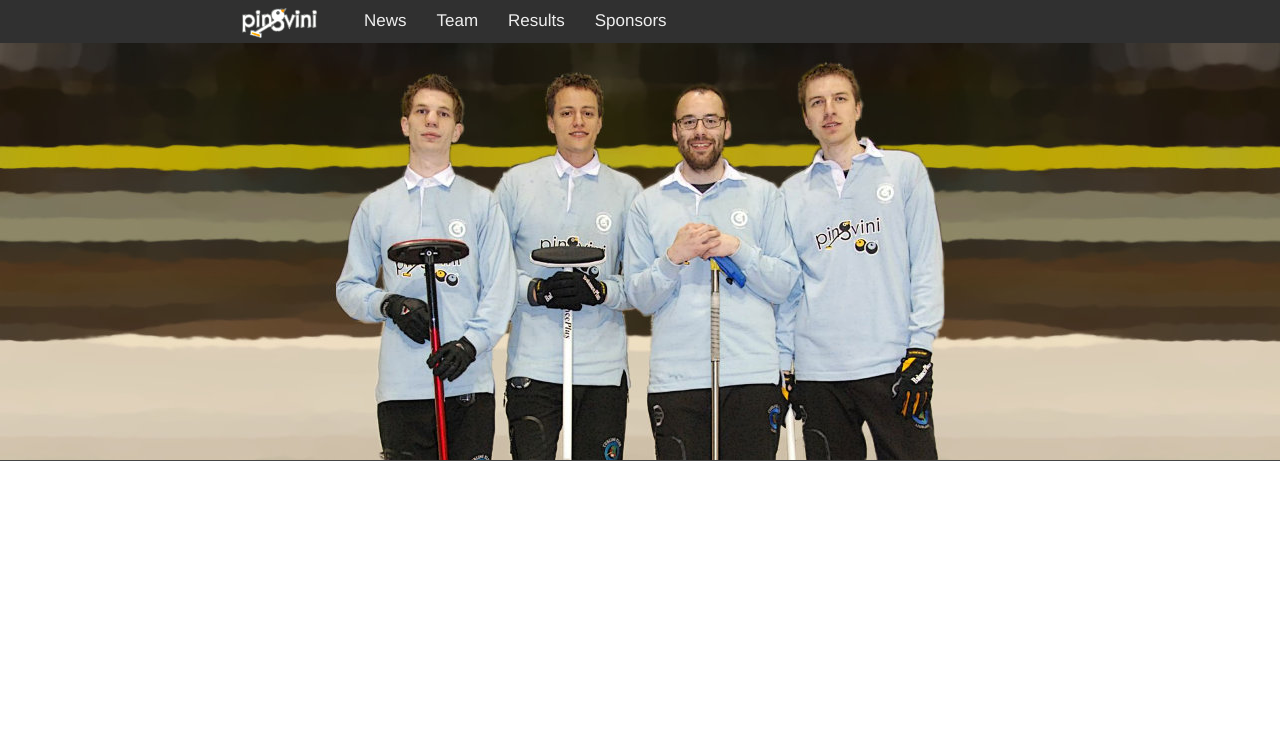
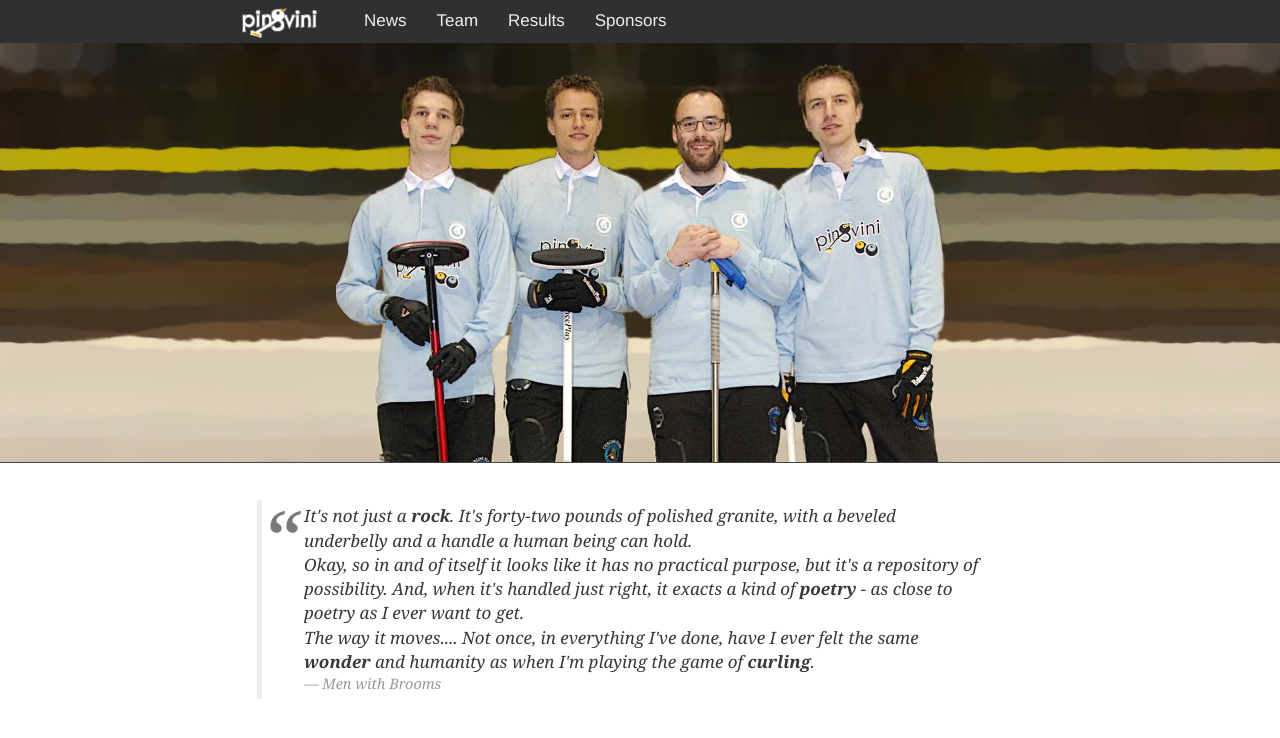
Before and after one commit to pingvini/pingvini.github.io, a Jekyll site: the page built from index.html, in a window 1280 px wide. Shown: the top 738 px of the page. Built offline with Jekyll 4.4.1, drawn with Linux system fonts in a browser that asks for light colours; Markdown is read by kramdown in place of the engine named in the settings; comment, search, counter and statistics services are not loaded.

Commit message:
Added quotes to first page.

```diff
--- a/assets/css/penguin.css
+++ b/assets/css/penguin.css
@@ -67,7 +67,7 @@ h1, h2, h3 {
 
 .infinite-image{
   position: relative;
-  margin-top: -10px;
+  margin-top: -8px;
 }
 .infinite-image > div{
   width: 100%;
@@ -114,6 +114,29 @@ h1, h2, h3 {
   }
 }
 
+/* Quotes
+-------------------------------------------------- */
+
+blockquote {
+  font-family: Georgia, serif;
+  font-size: 17px;
+  font-style: italic;
+  padding: 0.25em 42px;
+  margin: 1em;
+  position: relative;
+  color: #383838;
+}
+
+blockquote:before {
+  content: "\201C";
+  font-size: 80px;
+  position: absolute;
+  left: -20px;
+  top: -20px;
+  color: #7a7a7a;
+  margin-left:20px;
+}
+
 /* Posts
 -------------------------------------------------- */
 
--- a/index.html
+++ b/index.html
@@ -5,13 +5,33 @@ title: Pingvini
 <div class="infinite-image">
   <div class="infinite-image-cover">
     <div class="infinite-image-inner">
-      <img src="{{ site.baseurl }}/assets/pic/team_back.jpg">
+      <img src="{{ site.baseurl }}/assets/pic/team_back.jpg"
+         title="Žiga Babič, Marko Harb, Tomaž Toplak, Lan Žagar.">
     </div>
   </div>
   <div class="infinite-image-inner-top text-center">
     <img class="img-responsive" src="{{ site.baseurl }}/assets/pic/team.jpg"
-         alt="Pingvini curling team members: Žiga Babič, Marko Harb, Tomaž Toplak, Lan Žagar.">
+         alt="Pingvini curling team members: Žiga Babič, Marko Harb, Tomaž Toplak, Lan Žagar."
+         title="Žiga Babič, Marko Harb, Tomaž Toplak, Lan Žagar.">
   </div>
 </div>
 <div class="container-narrow">
+    <span style="margin: 20px 1px"></span>
+    <blockquote class="hidden-sm">
+      It's not just a <b>rock</b>. It's forty-two pounds of polished granite,
+      with a beveled underbelly and a handle a human being can hold.
+      <br/>
+	  Okay, so in and of itself it looks like it has no practical purpose,
+      but it's a repository of possibility. And, when it's handled just right,
+      it exacts a kind of <b>poetry</b> - as close to poetry as I ever want to get.
+      <br/>
+      The way it moves.... Not once, in everything I've done,
+      have I ever felt the same <b>wonder</b> and humanity as when
+      I'm playing the game of <b>curling</b>.
+      <small>Men with Brooms</small>
+    </blockquote>
+    <blockquote class="visible-sm">
+      If curling were easy, they'd call it hockey.
+      <small>Author Unknown</small>
+    </blockquote>
 </div> <!-- /container -->
```
